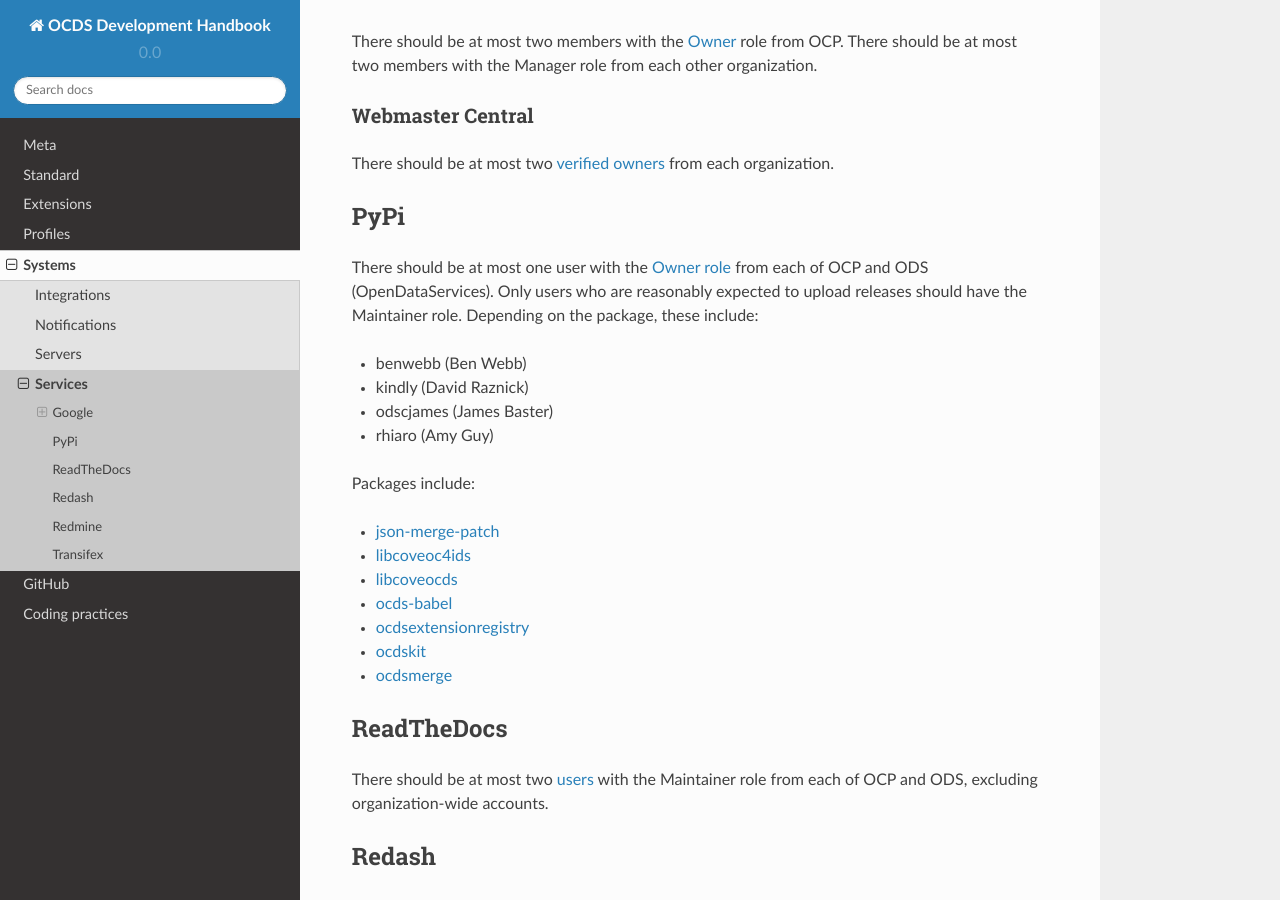
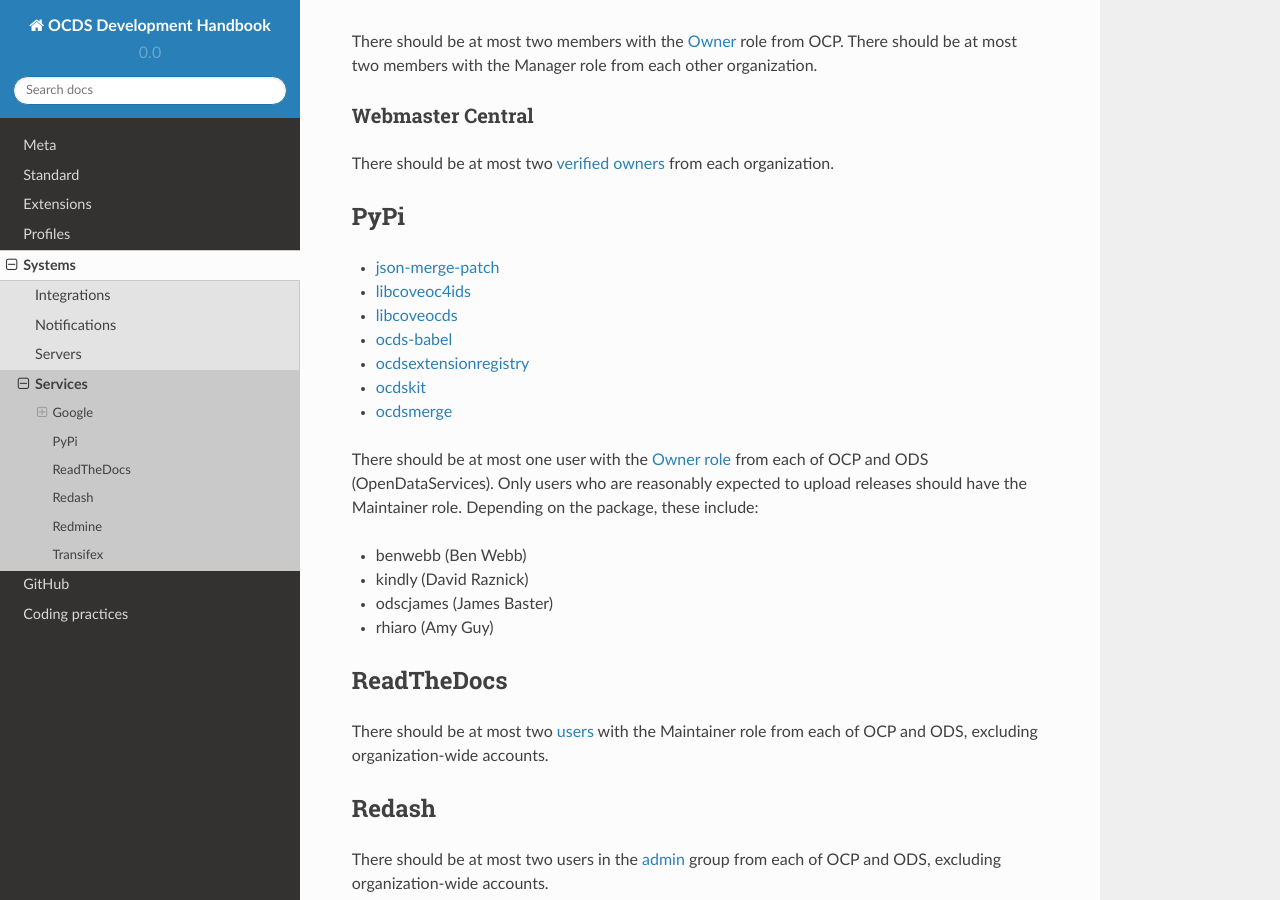
Before and after one commit to open-contracting/standard-development-handbook, a Sphinx documentation site: the page built from docs/systems/services.md, in a window 1280 px wide and 900 px high, scrolled down 896 px. Built offline with Sphinx 7.4.7 and the Read the Docs theme 2.0.0, drawn with Linux system fonts in a browser that asks for light colours; some of the changed lines change nothing that is shown.

Commit message:
Consistent content order with Google Groups

```diff
--- a/docs/systems/services.md
+++ b/docs/systems/services.md
@@ -34,15 +34,6 @@
 
 ## PyPi
 
-There should be at most one user with the [Owner role](https://pypi.org/help/#collaborator-roles) from each of OCP and ODS (OpenDataServices). Only users who are reasonably expected to upload releases should have the Maintainer role. Depending on the package, these include:
-
-* benwebb (Ben Webb)
-* kindly (David Raznick)
-* odscjames (James Baster)
-* rhiaro (Amy Guy)
-
-Packages include:
-
 * [json-merge-patch](https://pypi.org/manage/project/json-merge-patch/collaboration/)
 * [libcoveoc4ids](https://pypi.org/manage/project/libcoveoc4ids/collaboration/)
 * [libcoveocds](https://pypi.org/manage/project/libcoveocds/collaboration/)
@@ -50,6 +41,13 @@
 * [ocdsextensionregistry](https://pypi.org/manage/project/ocdsextensionregistry/collaboration/)
 * [ocdskit](https://pypi.org/manage/project/ocdskit/collaboration/)
 * [ocdsmerge](https://pypi.org/manage/project/ocdsmerge/collaboration/)
+
+There should be at most one user with the [Owner role](https://pypi.org/help/#collaborator-roles) from each of OCP and ODS (OpenDataServices). Only users who are reasonably expected to upload releases should have the Maintainer role. Depending on the package, these include:
+
+* benwebb (Ben Webb)
+* kindly (David Raznick)
+* odscjames (James Baster)
+* rhiaro (Amy Guy)
 
 ## ReadTheDocs
 
```
